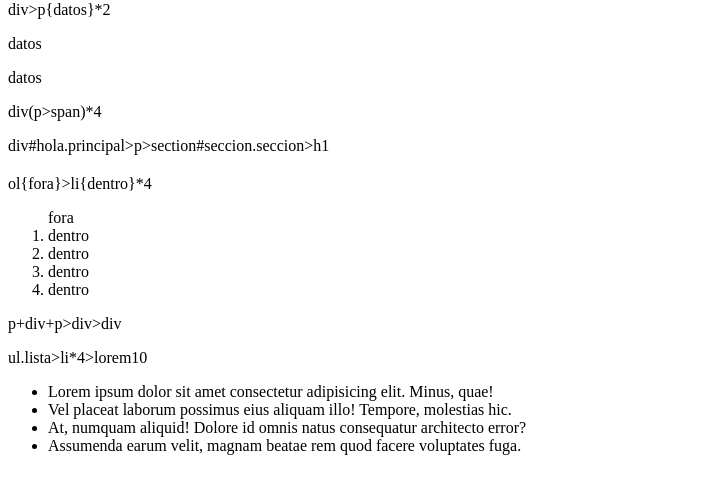
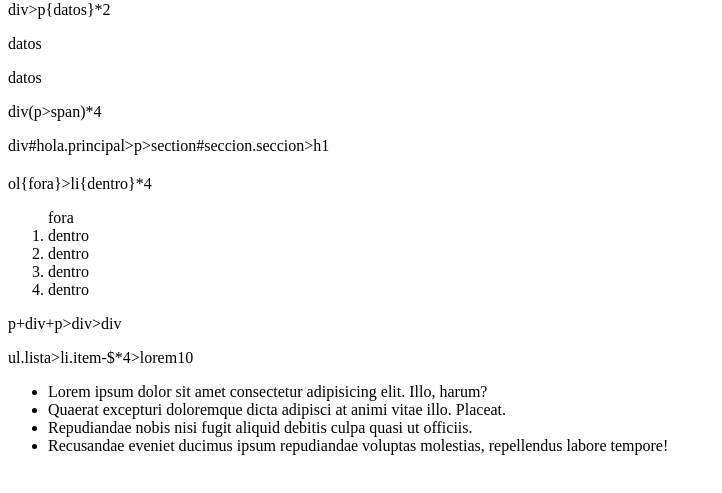
Before and after one commit to sabelassm/CD_UD02_Tarea1, a plain HTML site: page tareas/EjerciciosEmmet.html in a window 1280 px wide. Shown: the part 237-730 px from the top of the page, without its empty margins (0-722 px from the left). Drawn offline with Linux system fonts and the light colour scheme.

Commit message:
Emmet finalizado

```diff
--- a/tareas/EjerciciosEmmet.html
+++ b/tareas/EjerciciosEmmet.html
@@ -79,12 +79,11 @@
     </p>
 </body>
 
-ul.lista>li*4>lorem10
+ul.lista>li.item-$*4>lorem10
 <ul class="lista">
-    <li>Lorem ipsum dolor sit amet consectetur adipisicing elit. Minus, quae!</li>
-    <li>Vel placeat laborum possimus eius aliquam illo! Tempore, molestias hic.</li>
-    <li>At, numquam aliquid! Dolore id omnis natus consequatur architecto error?</li>
-    <li>Assumenda earum velit, magnam beatae rem quod facere voluptates fuga.</li>
+    <li class="item-1">Lorem ipsum dolor sit amet consectetur adipisicing elit. Illo, harum?</li>
+    <li class="item-2">Quaerat excepturi doloremque dicta adipisci at animi vitae illo. Placeat.</li>
+    <li class="item-3">Repudiandae nobis nisi fugit aliquid debitis culpa quasi ut officiis.</li>
+    <li class="item-4">Recusandae eveniet ducimus ipsum repudiandae voluptas molestias, repellendus labore tempore!</li>
 </ul>
-
 </html>
```
